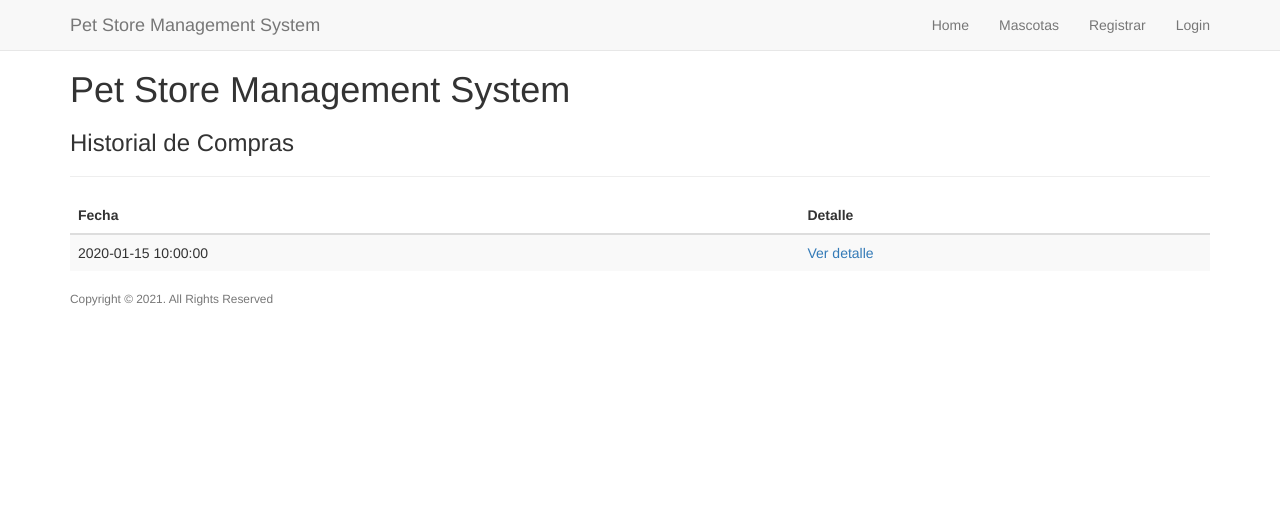
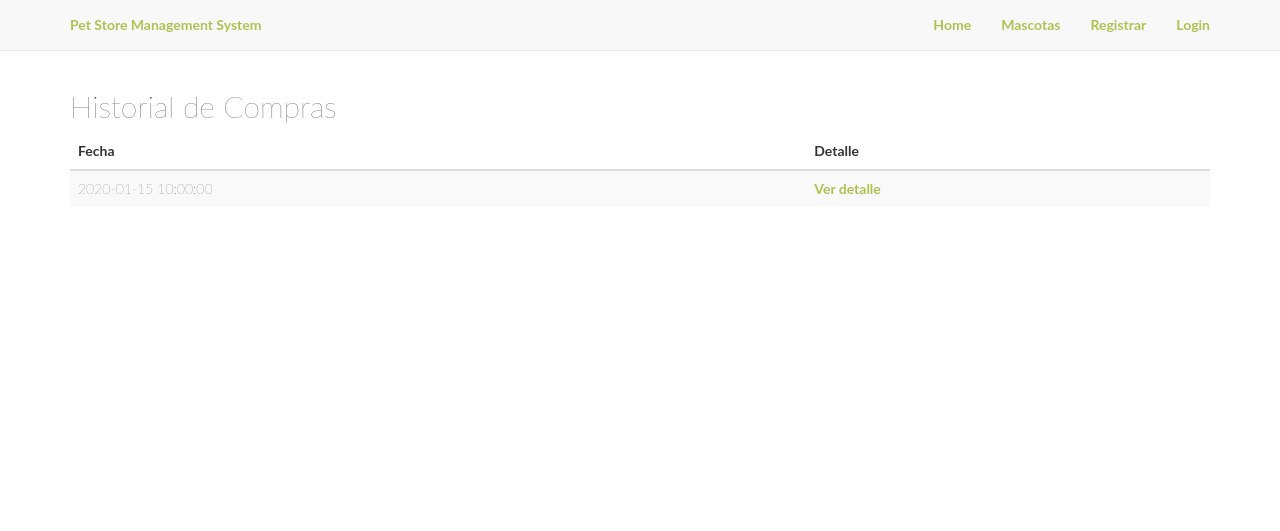
Before and after one commit to cquijadafuentes/microservicios, a Python web app: template proyecto/app/templates/home/ordenes.html in a window 1280 px wide. Shown: the top 531 px of the page. Before the commit the page ends 306 px from the top, so only its background shows below. Run offline with Jinja, Linux system fonts and the light colour scheme; the template is opened without the code that fills it: most values are stand-ins (such as "Sample title", 1, 10 or a date in 2020); some libraries are stand-ins or nearby versions.

Commit message:
Mejora de hoja de estilo para lista de mascotas.

```diff
--- a/proyecto/app/templates/home/ordenes.html
+++ b/proyecto/app/templates/home/ordenes.html
@@ -1,17 +1,12 @@
 <!-- app/templates/home/pets.html -->
 
-{% extends "base_2.html" %}
+{% extends "base.html" %}
 {% block title %}Usuarios{% endblock %}
 {% block body %}
-<div class="intro-header">
 <div class="container">
     <div class="row">
-            <div class="col-lg-12">
-                <div class="intro-message">
-                    <h1>Pet Store Management System</h1>
-                    <h3>Historial de Compras</h3>
-                    <hr class="intro-divider">
-                    </ul>
+        <div style="margin-top: 70px;" class="col-lg-12">
+            <h2>Historial de Compras</h2>
             <div id="results">
               <table class="table table-striped">
                 <thead>
@@ -31,6 +26,4 @@
         </div>
     </div>
 </div>
-    </div>
-</div>
 {% endblock %}
```
Lines whose indentation alone changed are shown as unchanged.
